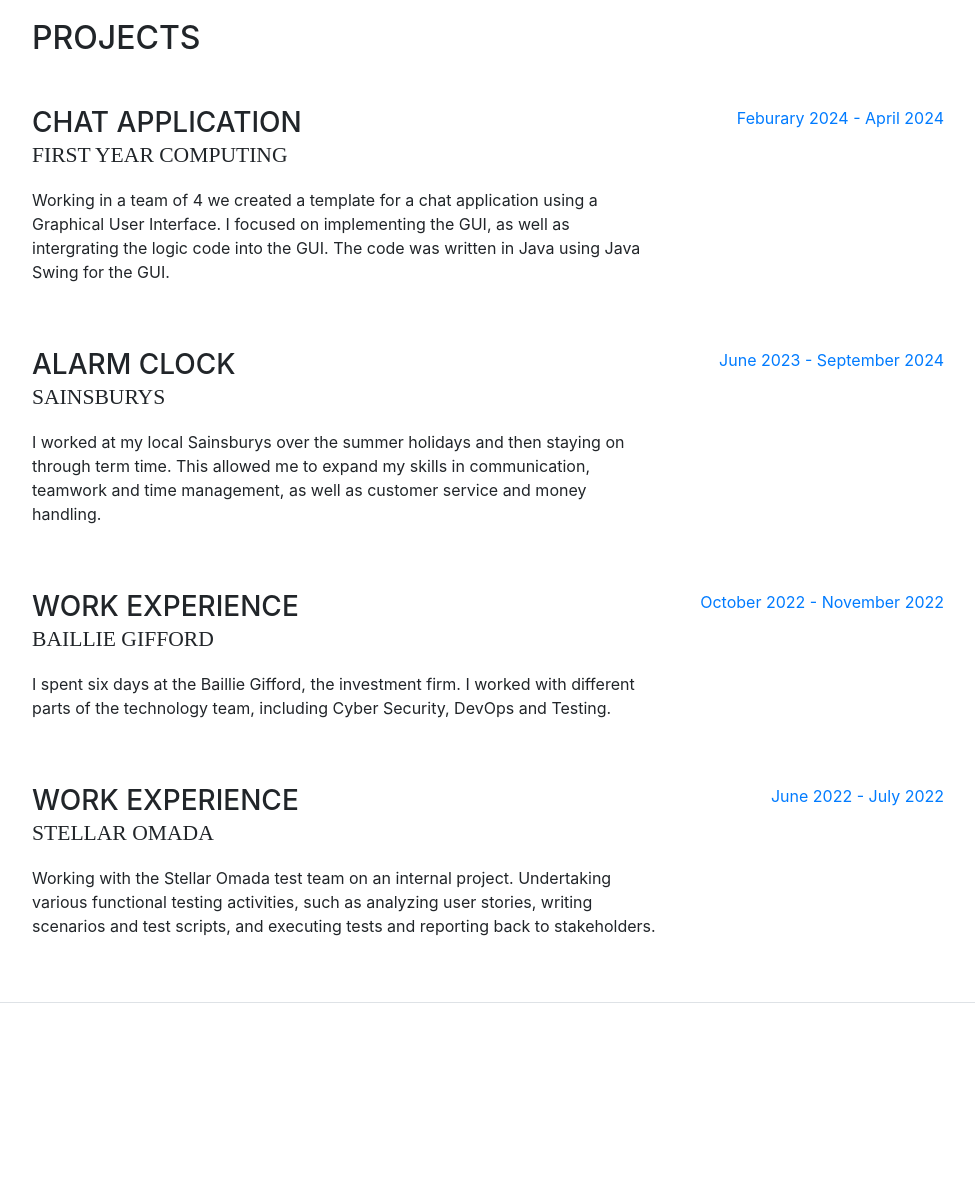
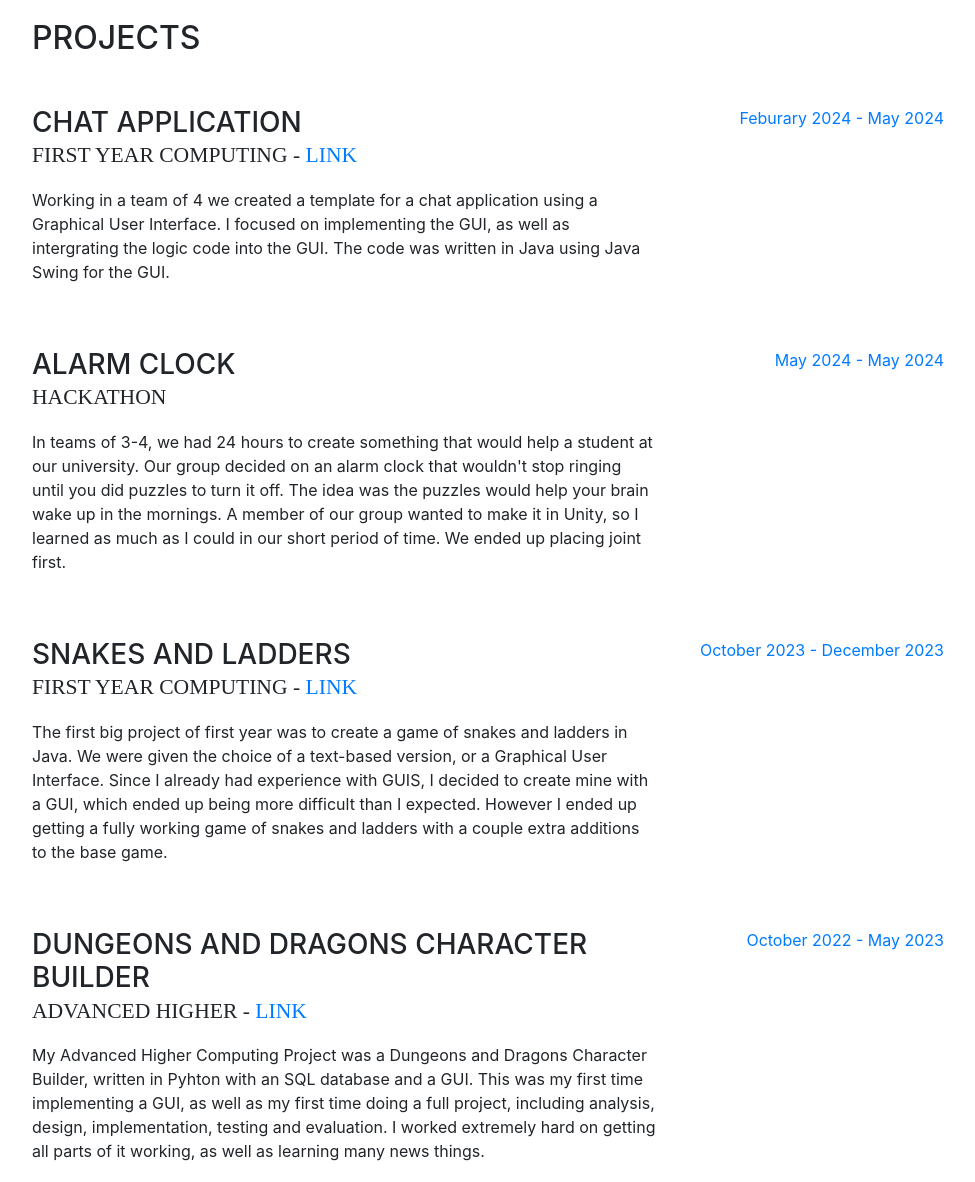
Before and after one commit to notnowJack/Portfolio, a website with bundled scripts: page index.html in a window 1280 px wide. Shown: the part 3460-4642 px from the top of the page, without its empty margins (288-1263 px from the left). Before the commit the page ends 4463 px from the top, so only its background shows below. Built offline with nearby package versions, Linux system fonts and the light colour scheme; a web font is replaced by a local one.

Commit message:
added and updated things

```diff
--- a/index.html
+++ b/index.html
@@ -207,44 +207,44 @@
             <div class="resume-item d-flex flex-column flex-md-row mb-5">
               <div class="resume-content mr-auto">
                 <h3 class="mb-0">Chat Application</h3>
-              <div class="subheading mb-3">First Year Computing</div>
+                <div class="subheading mb-3">First Year Computing - <a href="https://github.com/Blane3011/ChatAssignment">link</a></div>
                 <p>Working in a team of 4 we created a template for a chat application using a Graphical User Interface. I focused on implementing the GUI, as well as intergrating the logic code into the GUI. The code was written in Java using Java Swing for the GUI.</p>
               </div>
               <div class="resume-date text-md-right">
-              <span class="text-primary">Feburary 2024 - April 2024</span>
+                <span class="text-primary">Feburary 2024 - May 2024</span>
               </div>
             </div>
 
             <div class="resume-item d-flex flex-column flex-md-row mb-5">
               <div class="resume-content mr-auto">
                 <h3 class="mb-0">Alarm Clock</h3>
-              <div class="subheading mb-3">Sainsburys</div>
-              <p>I worked at my local Sainsburys over the summer holidays and then staying on through term time. This allowed me to expand my skills in communication, teamwork and time management, as well as customer service and money handling.</p>
+                <div class="subheading mb-3">Hackathon</div>
+                <p>In teams of 3-4, we had 24 hours to create something that would help a student at our university. Our group decided on an alarm clock that wouldn't stop ringing until you did puzzles to turn it off. The idea was the puzzles would help your brain wake up in the mornings. A member of our group wanted to make it in Unity, so I learned as much as I could in our short period of time. We ended up placing joint first.</p>
               </div>
               <div class="resume-date text-md-right">
-              <span class="text-primary">June 2023 - September 2024</span>
+                <span class="text-primary">May 2024 - May 2024</span>
               </div>
             </div>
 
             <div class="resume-item d-flex flex-column flex-md-row mb-5">
               <div class="resume-content mr-auto">
-              <h3 class="mb-0">Work Experience</h3>
-              <div class="subheading mb-3">Baillie Gifford</div>
-              <p>I spent six days at the Baillie Gifford, the investment firm. I worked with different parts of the technology team, including Cyber Security, DevOps and Testing. </p>
+                <h3 class="mb-0">Snakes And Ladders</h3>
+                <div class="subheading mb-3">First Year Computing - <a href="https://github.com/notnowJack/snakes-and-ladders">link</a></div>
+                <p>The first big project of first year was to create a game of snakes and ladders in Java. We were given the choice of a text-based version, or a Graphical User Interface. Since I already had experience with GUIS, I decided to create mine with a GUI, which ended up being more difficult than I expected. However I ended up getting a fully working game of snakes and ladders with a couple extra additions to the base game. </p>
               </div>
               <div class="resume-date text-md-right">
-              <span class="text-primary">October 2022 - November 2022</span>
+                <span class="text-primary">October 2023 - December 2023</span>
               </div>
             </div>
 
             <div class="resume-item d-flex flex-column flex-md-row">
               <div class="resume-content mr-auto">
-              <h3 class="mb-0">Work Experience</h3>
-              <div class="subheading mb-3">Stellar Omada</div>
-              <p>Working with the Stellar Omada test team on an internal project. Undertaking various functional testing activities, such as analyzing user stories, writing scenarios and test scripts, and executing tests and reporting back to stakeholders.</p>
+                <h3 class="mb-0">Dungeons and Dragons Character Builder</h3>
+                <div class="subheading mb-3">Advanced Higher - <a href="https://github.com/notnowJack/DnD-character-builder">link</a></div>
+                <p>My Advanced Higher Computing Project was a Dungeons and Dragons Character Builder, written in Pyhton with an SQL database and a GUI. This was my first time implementing a GUI, as well as my first time doing a full project, including analysis, design, implementation, testing and evaluation. I worked extremely hard on getting all parts of it working, as well as learning many news things.</p>
               </div>
               <div class="resume-date text-md-right">
-              <span class="text-primary">June 2022 - July 2022</span>
+                <span class="text-primary">October 2022 - May 2023</span>
               </div>
             </div>
 
```
Lines whose indentation alone changed are shown as unchanged.
